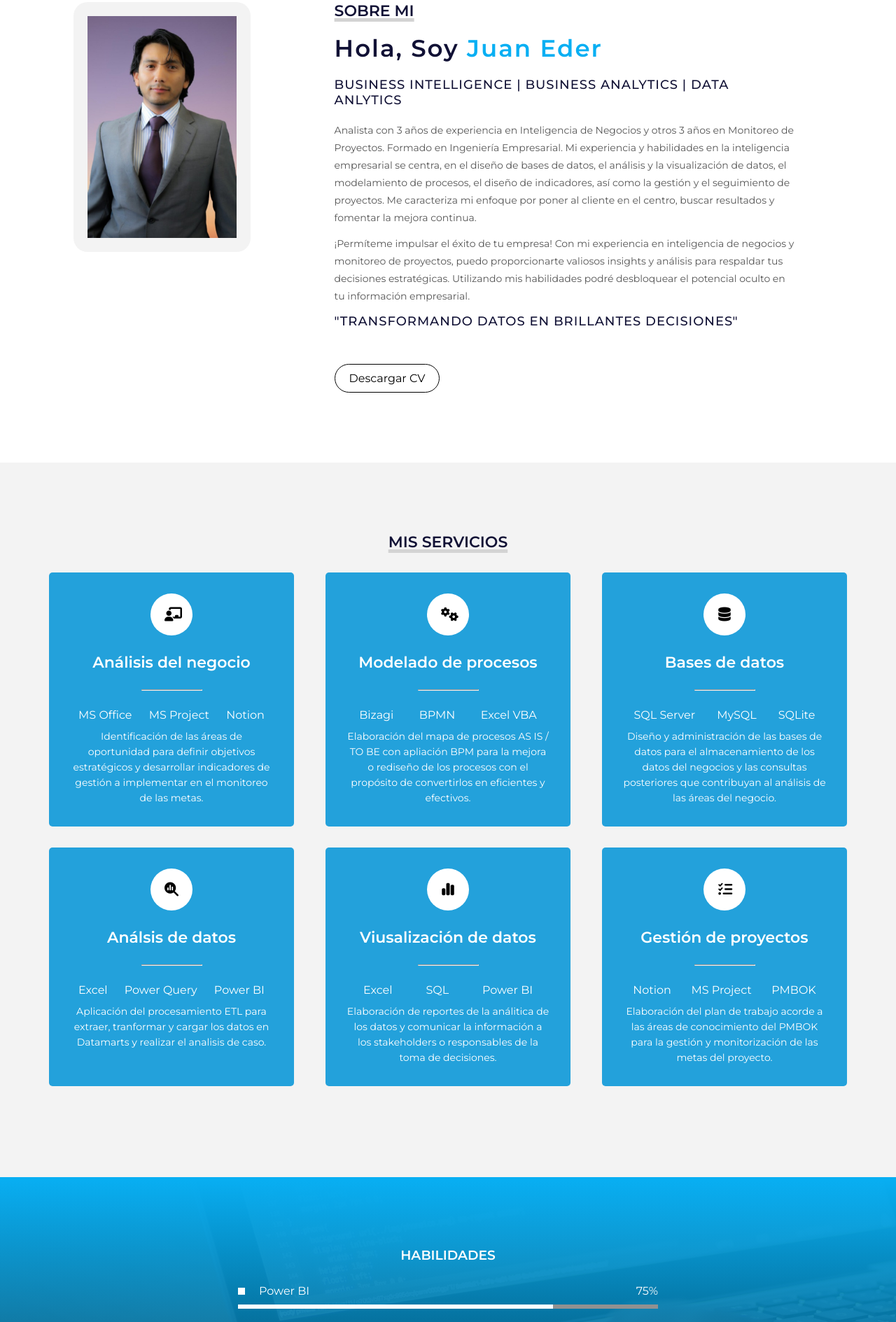
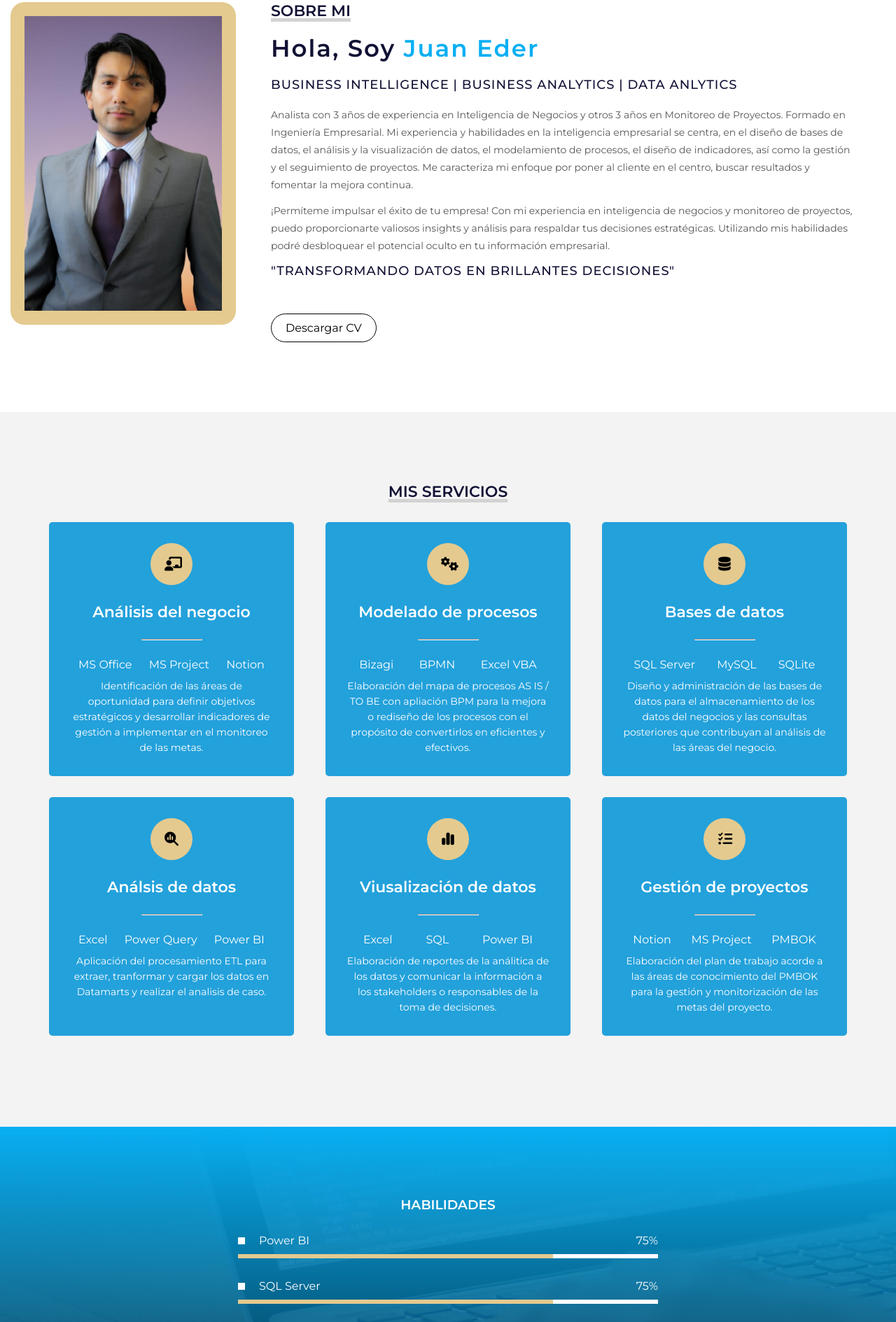
Before and after one commit to je-banalytics/PortfolioA, a plain HTML site: page index.html in a window 1280 px wide. Shown: the part 897-2786 px from the top of the page at 70% size. Drawn offline with Linux system fonts and the light colour scheme.

Commit message:
Avance5
Actualización de los colores de los marcos

```diff
--- a/estilo.css
+++ b/estilo.css
@@ -138,7 +138,7 @@
         /* *********************/
 
         #sobremi {
-            max-width: 1100px;
+            max-width: 1500px;
             margin: auto;
             padding: 100px 15px;
             color: #111135;
@@ -146,15 +146,15 @@
         }
 
         #sobremi .contenedor-foto {
-            max-width: 400px;
-            margin-right: 80px;
+            max-width: 800px;
+            margin-right: 10px;
         }
 
         #sobremi .contenedor-foto img {
             padding: 20px;
             width: 100%;
             border-radius: 20px;
-            background-color: #f3f3f3;
+            background-color: #E4CA8F;
         }
 
         #sobremi .sobremi {
@@ -257,7 +257,7 @@
             width: 60px;
             height: 60px;
             border-radius: 50%;
-            background-color: #ffff;
+            background-color: #E4CA8F;
             padding: 20px;
             margin-bottom: 25px;
         }
@@ -322,35 +322,35 @@
         }
 
         .contenedor-skills .skill .barra {
-            background-color: #919191;
+            background-color: #ffff;
             width: 100%;
             height: 6px;
             margin: 10px 0px;
         }
 
         .contenedor-skills .skill .barra .barra-progreso1 {
-            background-color: #fff;
+            background-color: #E4CA8F;
             width: 95%;
             height: 6px;
             animation: progreso1 2s forwards;
         }
 
         .contenedor-skills .skill .barra .barra-progreso2 {
-            background-color: #fff;
+            background-color: #E4CA8F;
             width: 90%;
             height: 6px;
             animation: progreso2 2s forwards;
         }
 
         .contenedor-skills .skill .barra .barra-progreso3 {
-            background-color: #fff;
+            background-color: #E4CA8F;
             width: 90%;
             height: 6px;
             animation: progreso3 2s forwards;
         }
 
         .contenedor-skills .skill .barra .barra-progreso4 {
-            background-color: #fff;
+            background-color: #E4CA8F;
             width: 85%;
             height: 6px;
             animation: progreso4 2s forwards;
```
